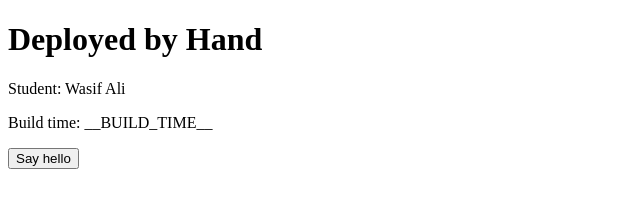
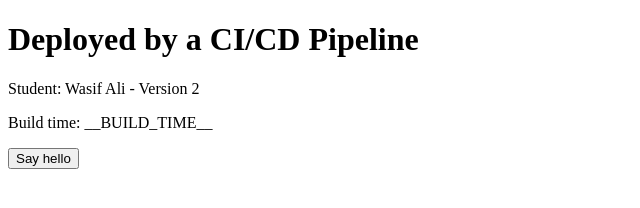
Before and after one commit to WasifAli9/jenkins-lab11, a website: page src/index.html in a window 1280 px wide. Shown: the whole page, without its empty margins (0-640 px from the left). Drawn offline with Linux system fonts and the light colour scheme.

Commit message:
Restore heading Version 2

```diff
--- a/src/index.html
+++ b/src/index.html
@@ -2,8 +2,8 @@
 <html>
 <head><title>CSC418 Lab 11</title></head>
 <body>
-  <h1 id="main-heading">Deployed by Hand</h1>
-  <p id="student">Student: Wasif Ali</p>
+  <h1 id="main-heading">Deployed by a CI/CD Pipeline</h1>
+  <p id="student">Student: Wasif Ali - Version 2</p>
   <p id="build">Build time: __BUILD_TIME__</p>
   <button id="greet" onclick="document.getElementById('message').textContent='Hello from the pipeline!'">Say hello</button>
   <p id="message"></p>
```
